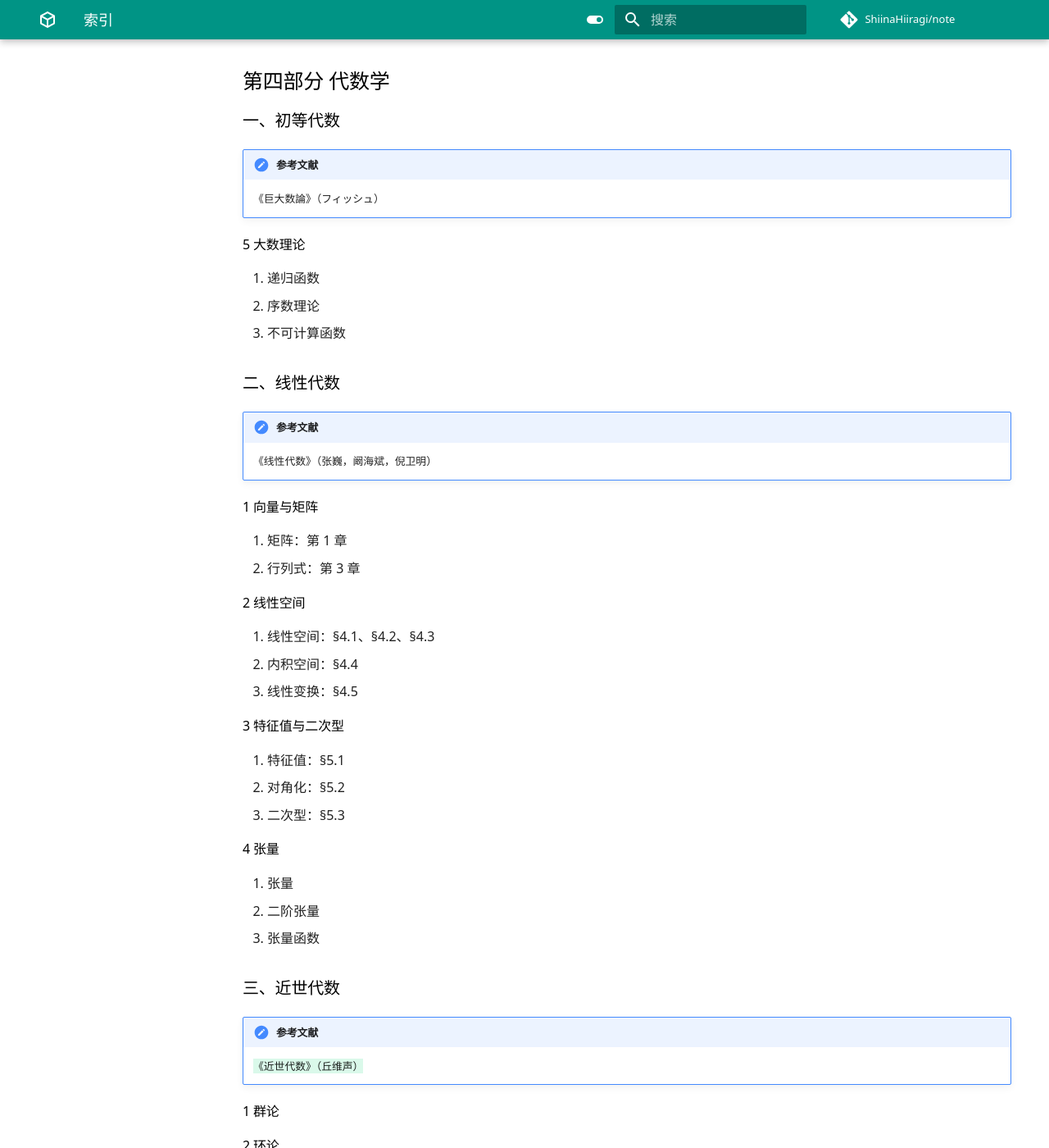
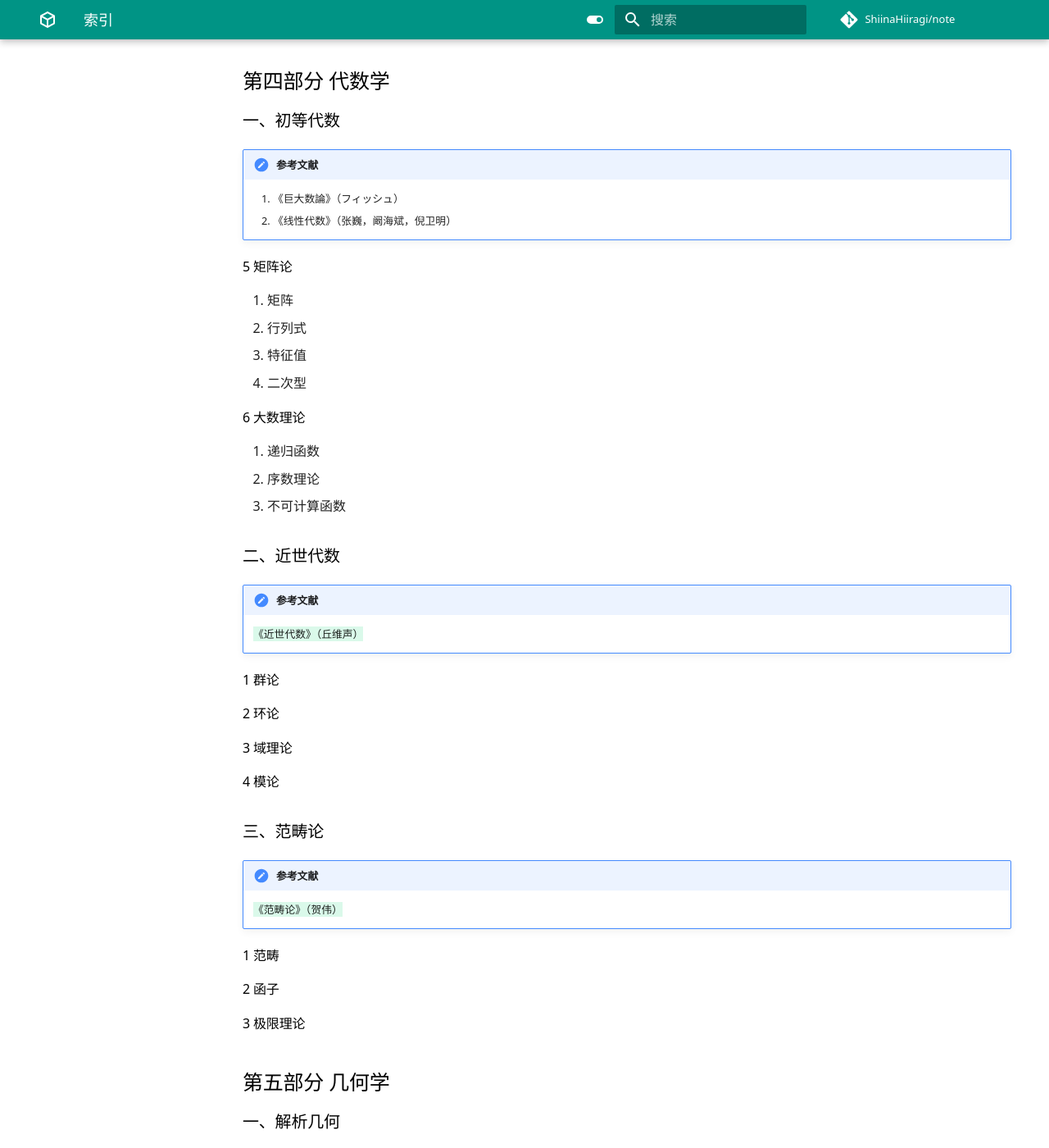
Before and after one commit to ShiinaHiiragi/note, an MkDocs documentation site: the page built from docs/intro/toc.md, in a window 1280 px wide and 1400 px high, scrolled down 5761 px. Shown: the whole window at 82% size. Built offline with MkDocs 1.6.1 and Material for MkDocs 9.7.7, drawn with Linux system fonts in a browser that asks for light colours; comment, search, counter and statistics services are not loaded; some of the changed text lies outside the part shown.

Commit message:
stage change

```diff
--- a/docs/intro/toc.md
+++ b/docs/intro/toc.md
@@ -182,39 +182,21 @@
 ### 一、初等代数
 
 !!! note "参考文献"
-    《巨大数論》（フィッシュ）
+    1. 《巨大数論》（フィッシュ）
+    2. 《线性代数》（张巍，阚海斌，倪卫明）
 
-#### 5 大数理论
+#### 5 矩阵论
+1. 矩阵
+2. 行列式
+3. 特征值
+4. 二次型
 
+#### 6 大数理论
 1. 递归函数
 2. 序数理论
 3. 不可计算函数
 
-### 二、线性代数
-
-!!! note "参考文献"
-    《线性代数》（张巍，阚海斌，倪卫明）
-
-#### 1 向量与矩阵
-1. 矩阵：第 1 章
-2. 行列式：第 3 章
-
-#### 2 线性空间
-1. 线性空间：§4.1、§4.2、§4.3
-2. 内积空间：§4.4
-3. 线性变换：§4.5
-
-#### 3 特征值与二次型
-1. 特征值：§5.1
-2. 对角化：§5.2
-3. 二次型：§5.3
-
-#### 4 张量
-1. 张量
-2. 二阶张量
-3. 张量函数
-
-### 三、近世代数
+### 二、近世代数
 
 !!! note "参考文献"
     {++《近世代数》（丘维声）++}
@@ -245,13 +227,37 @@
     1. 《几何讲义 解析几何》（М. М. По́стников）
     2. 《解析几何》（吕林根、徐子道）
 
-#### 1 坐标系
+#### 1 线性空间
 
-#### 2 曲线方程
+#### 2 曲线方程与曲线论
 
-#### 3 曲面方程
+#### 3 曲面方程与曲面论
+
+#### 4 射影几何
 
 ### ~~二、点集拓扑~~
+
+### 三、代数拓扑
+
+!!! note "参考文献"
+    {++《代数拓扑讲义》（周建伟）++}
+
+#### 1 基本群
+
+#### 2 同调群
+
+### 四、微分几何
+
+!!! note "参考文献"
+    {++《流形与几何初步》（梅加强）++}
+
+#### 1 微分流形
+
+#### 2 流形的几何
+
+#### 3 流形的上同调
+
+#### 4 流形的椭圆算子
 
 ## 第六部分 分析学
 
@@ -286,10 +292,6 @@
 #### 2 积分论
 
 #### 3 微分
-
-#### 4 概率论
-
-#### 5 数理统计
 
 ### 三、复分析
 
--- a/mkdocs.yml
+++ b/mkdocs.yml
@@ -130,10 +130,10 @@
       - 2 方程与不等式: alg/elem/eq.md
       - 3 初等数论: alg/elem/num.md
       - 4 组合理论: alg/elem/comb.md
-    - 二、线性代数:
-      - 1 矩阵与行列式: alg/lin/mat.md
-      - 2 线性空间: alg/lin/lin.md
+      - 5 矩阵论: alg/elem/mat.md
   - 几何学:
+    - 一、解析几何:
+      - 1 线性空间: top/anly/lin.md
     - 二、点集拓扑:
       - 1 拓扑空间: top/point/space.md
       - 2 构造空间: top/point/constr.md
```
Also changed, not shown: other parts of docs/intro/toc.md (+1 -1 lines), docs/alg/elem/mat.md (renamed from docs/alg/lin/mat.md, +6 -6 lines), docs/top/anly/lin.md (renamed from docs/alg/lin/lin.md, +6 -6 lines).
